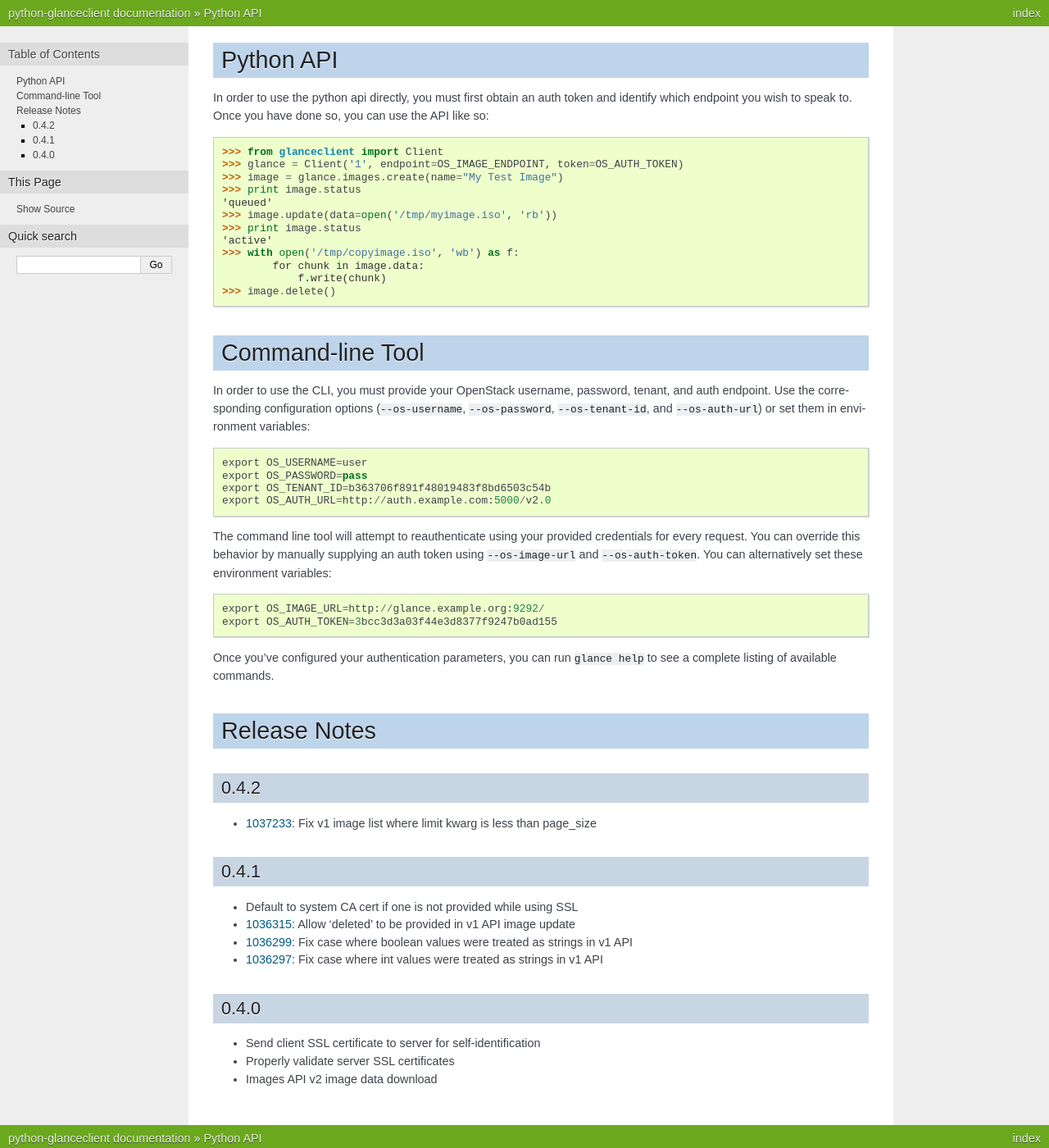
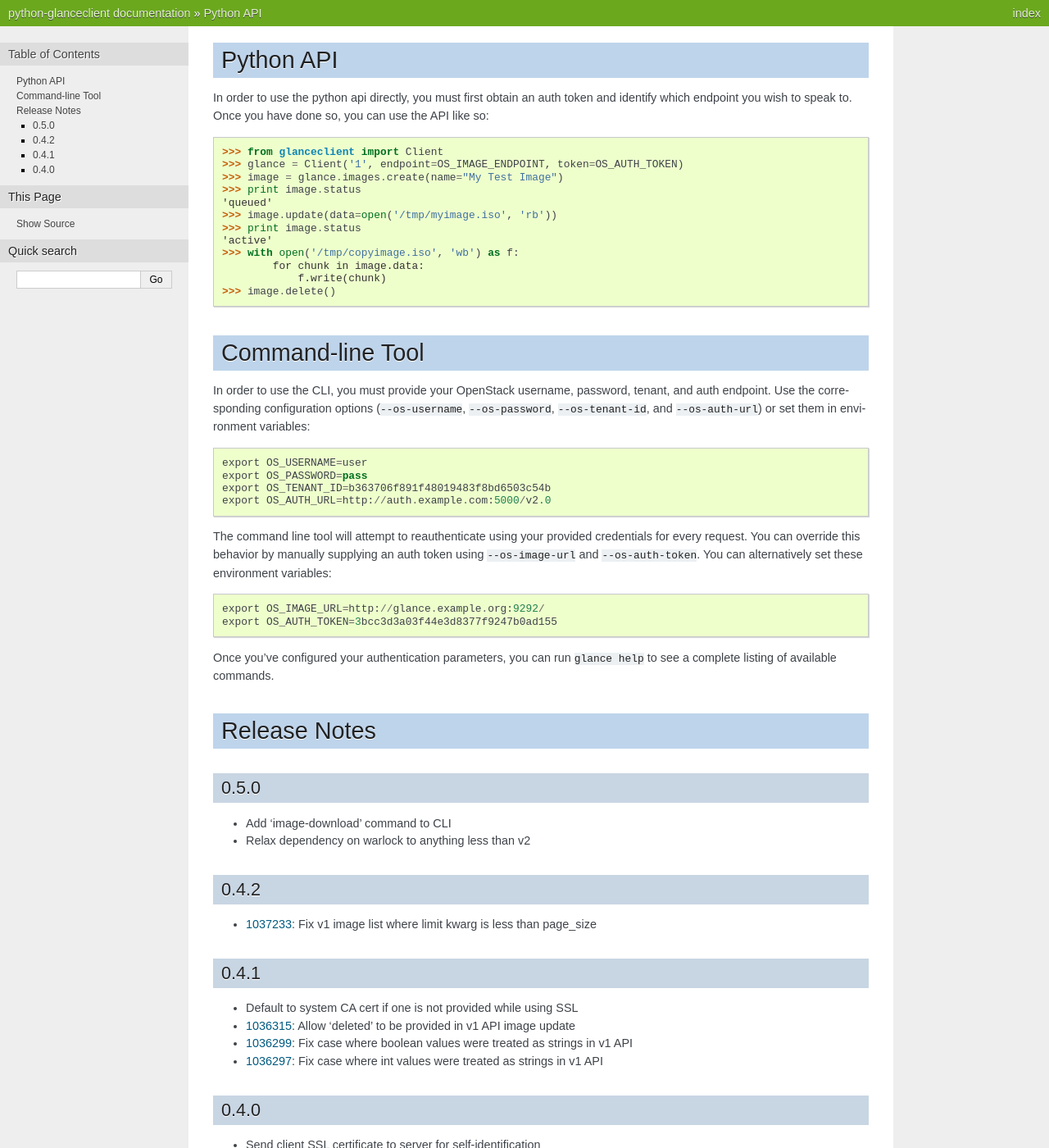
Before and after one commit to openstack/python-glanceclient, a Sphinx documentation site: the page built from doc/source/index.rst, in a window 1280 px wide and 1400 px high. Shown: the whole window at 82% size. Built offline with Sphinx 7.4.7, drawn with Linux system fonts in a browser that asks for light colours.

Commit message:
Update release notes for v0.5.0
Change-Id: Icc8e1d9a4a06448b27afe6e4bb0976eee20dcc83

```diff
--- a/doc/source/index.rst
+++ b/doc/source/index.rst
@@ -36,6 +36,11 @@ Once you've configured your authentication parameters, you can run ``glance help
 Release Notes
 =============
 
+0.5.0
+-----
+* Add 'image-download' command to CLI
+* Relax dependency on warlock to anything less than v2
+
 0.4.2
 -----
 * 1037233_: Fix v1 image list where limit kwarg is less than page_size
```
